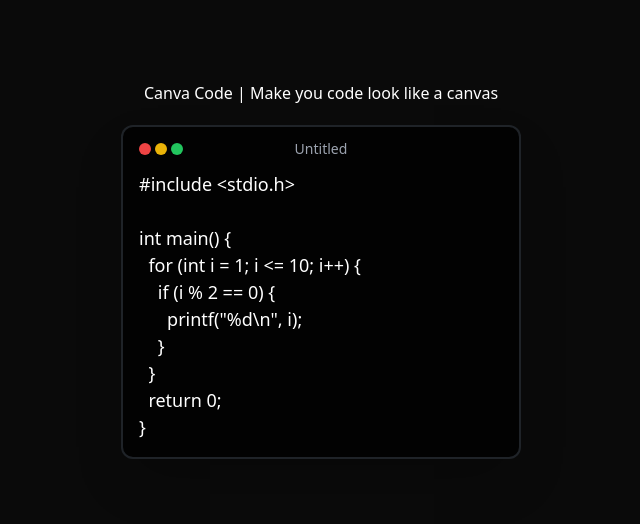
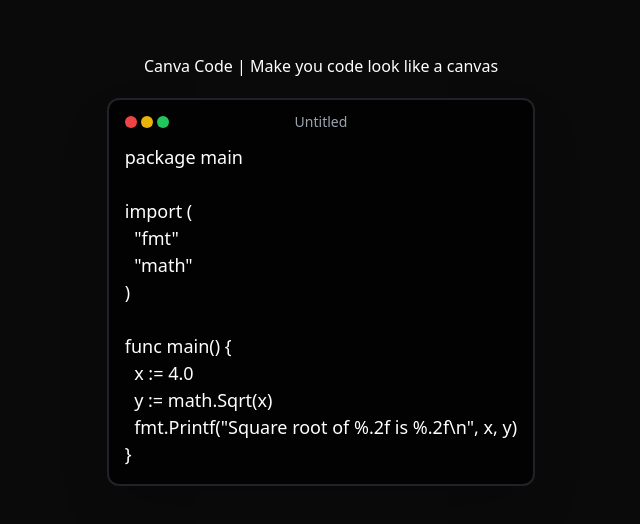
Before and after one commit to taurusilver7/canva-code, a React (Vite) app: page / in a window 1280 px wide. Shown: the part 130-654 px from the top of the page, without its empty margins (319-959 px from the left). Built offline with nearby package versions, Linux system fonts and the light colour scheme.

Commit message:
code-editor connected to store

```diff
--- a/src/components/CodeEditor.jsx
+++ b/src/components/CodeEditor.jsx
@@ -1,14 +1,39 @@
 import { cn } from "@/lib/utils";
 import Editor from "react-simple-code-editor";
 import hljs from "highlight.js";
-import { codeSnippets } from "@/options";
+import { codeSnippets, fonts } from "@/options";
+import useStore from "@/store";
+import { useEffect } from "react";
+import flourite from "flourite";
 
 const CodeEditor = () => {
+	const store = useStore();
+
+	// Create a random code-snippet on every render
+	useEffect(() => {
+		const randomSnippet =
+			codeSnippets[Math.floor(Math.random() * codeSnippets.length)];
+		useStore.setState(randomSnippet);
+	}, []);
+
+	useEffect(() => {
+		if (store.autoDetectLanguage) {
+			const { language } = flourite(store.code, { noUnknown: true });
+			useStore.setState({
+				language: language.toLowerCase() || 'plainText',
+			});
+		}
+	}, [store.autoDetectLanguage, store.code]);
+
 	return (
 		<div
 			className={cn(
-				"min-w-[400px] border-2 rounded-xl shadow-2xl bg-black/75 border-gray-600/40"
+				"min-w-[400px] border-2 rounded-xl shadow-2xl",
+				store.darkMode
+					? "bg-black/75 border-gray-600/40"
+					: "bg-white/75 border-gray-200/20"
 			)}
+			onClick={() => useStore.setState({ darkMode: !store.darkMode })}
 		>
 			<header className="grid grid-cols-6 gap-3 items-center px-4 py-3">
 				<div className="flex gap-1 5">
@@ -22,21 +47,34 @@ const CodeEditor = () => {
 						type="text"
 						spellChecked={false}
 						onClick={(e) => e.target.select()}
-						value="Untitled"
+						onChange={(e) => useStore.setState({ title: e.target.value })}
+						value={store.title}
 						className="bg-transparent text-center text-gray-400 text-sm font-medium focus:outline-none"
 					/>
 				</div>
 			</header>
 
 			{/* Code Editor */}
-			<div className={cn("px-4 pb-4")}>
+			<div
+				className={cn(
+					"px-4 pb-4",
+					store.darkMode
+						? "bridgtness-110"
+						: "text-gray-800 brightness-50 saturate-200 contrast-200"
+				)}
+			>
 				<Editor
-					value={codeSnippets[3].code}
+					value={store.code}
+					onValueChange={(code) => useStore.setState({ code })}
 					highlight={(code) =>
-						hljs.highlight(code, { language: codeSnippets[3].language })
-							.value
+						hljs.highlight(code, {
+							language: store.language || "plainText",
+						}).value
 					}
-					style={{ fontStyle: "JetBrains Mono", fontSize: 18 }}
+					style={{
+						fontStyle: fonts[store.fontStyle].name,
+						fontSize: store.fontSize,
+					}}
 					textAreaClassName="focus:outline-none"
 					onClick={(e) => e.target.select()}
 				/>
```
